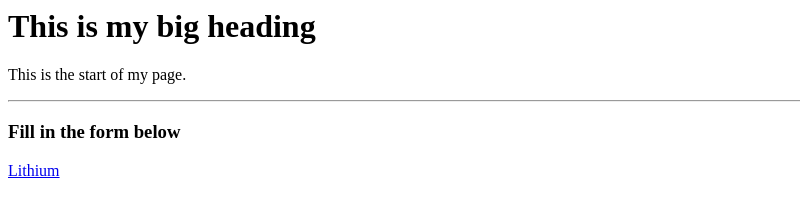
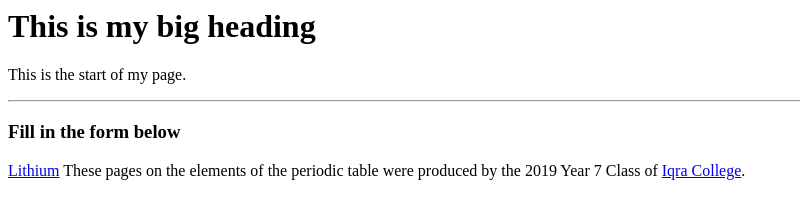
Before and after one commit to azaczrggl/ChemElements.github.io, a plain HTML site: page index.html in a window 1280 px wide. Shown: the whole page, without its empty margins (0-800 px from the left). Drawn offline with Linux system fonts and the light colour scheme.

Commit message:
Update index.html
Added link to IQRA College to give credit to the students.

```diff
--- a/index.html
+++ b/index.html
@@ -8,6 +8,8 @@
 		<hr>
 		<h3> Fill in the form below</h3>
 		<a href="./elements/Abdo_Lithium.html">Lithium</a>
+
+		These pages on the elements of the periodic table were produced by the 2019 Year 7 Class of <a href="http://www.iqracollege.sa.edu.au" target="_new">Iqra College</a>.
 	</body>
 
 
```
